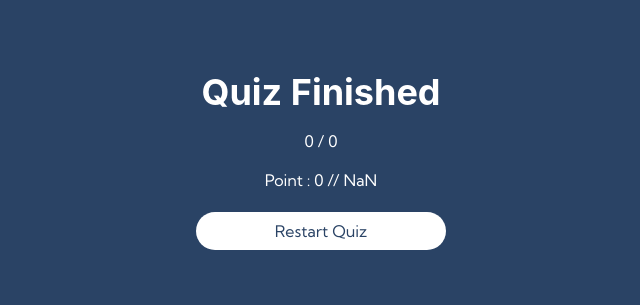
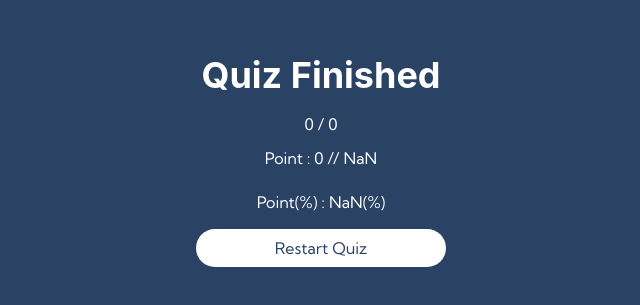
Before and after one commit to codeboyfriend/Quiz, a React (Create React App) app: page /end in a window 1280 px wide. Shown: the part 237-542 px from the top of the page, without its empty margins (319-959 px from the left). Built offline with nearby package versions, Linux system fonts and the light colour scheme; no server answers.

Commit message:
Add changes

```diff
--- a/src/components/pages/EndScreen.jsx
+++ b/src/components/pages/EndScreen.jsx
@@ -74,8 +74,12 @@ const EndScreen = () => {
           }}>{ score } / { questions.length }</Text>
 
          <Text sx={{
-            m: '15px 0'
+            m: '10px 0'
           }}>Point : { point } {'//'} {calc * 100}</Text>
+
+          <Text sx={{
+            m: '10px 0'
+          }}>Point(%)  :  {calc * 100}(%)</Text>
 
           <Box onClick={restartGame} sx={flexStyle}>
             <Text>Restart Quiz</Text>
```
Also changed, not shown: 1 other file (tests, documents, lock files or other folders).
